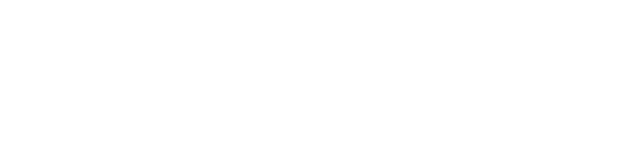
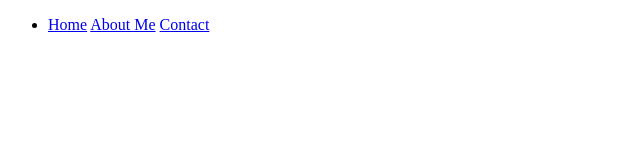
Before and after one commit to Nezuko28/GitAzulSchool, a plain HTML site: page index.html in a window 1280 px wide. Shown: the whole page, without its empty margins (0-640 px from the left). Drawn offline with Linux system fonts and the light colour scheme.

Commit message:
Added Mavbar

```diff
--- a/index.html
+++ b/index.html
@@ -3,9 +3,19 @@
 <head>
     <meta charset="UTF-8">
     <meta name="viewport" content="width=device-width, initial-scale=1.0">
-    <title>Document</title>
+    <title>Mi página web</title>
 </head>
 <body>
-
+<header>
+    <nav>
+        <ul>
+            <li>
+                <a href="#">Home</a>
+                <a href="#">About Me</a>
+                <a href="#">Contact</a>
+            </li>
+        </ul>
+    </nav>
+</header>
 </body>
 </html>
```
